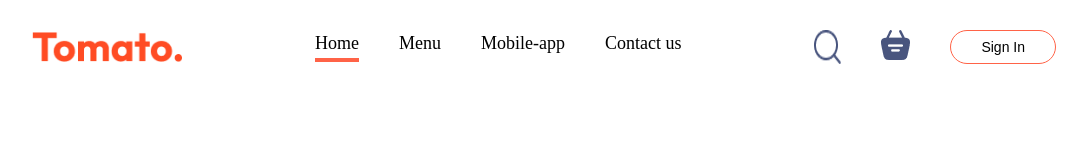
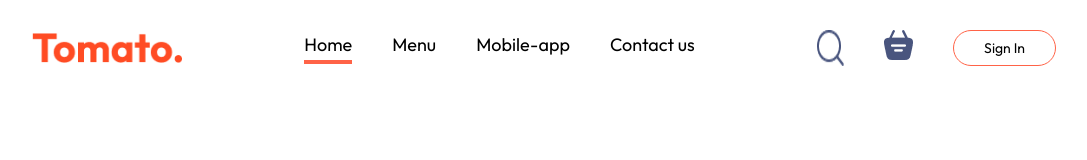
Before and after one commit to harishihan-c/food-delivery, a React (Vite) app in the folder client/: page / in a window 1280 px wide. Shown: the top 160 px of the page, without its empty margins (96-1183 px from the left). Built offline with nearby package versions, Linux system fonts and the light colour scheme.

Commit message:
chore: add outfit font

```diff
--- a/client/src/index.css
+++ b/client/src/index.css
@@ -1,14 +1,16 @@
-*{
+@import url("https://fonts.googleapis.com/css2?family=Outfit:wght@100..900&display=swap");
+* {
   padding: 0;
   margin: 0;
   box-sizing: border-box;
+  font-family: "Outfit", sans-serif;
 }
 
-body{
-  min-height:100vh;
+body {
+  min-height: 100vh;
 }
 
-.app{
+.app {
   width: 80%;
-  margin:auto;
+  margin: auto;
 }
```
